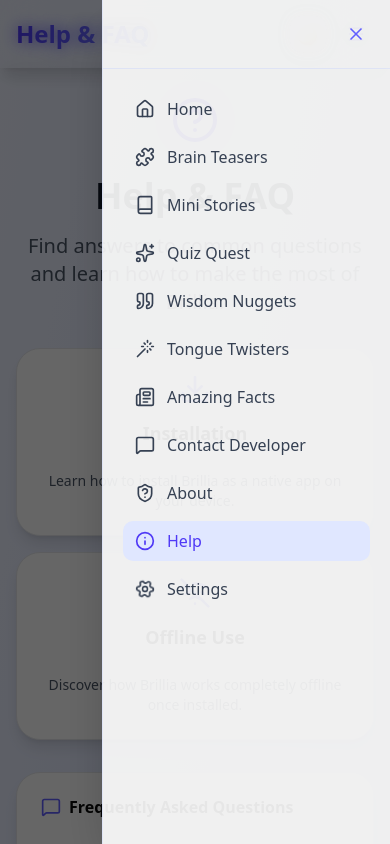
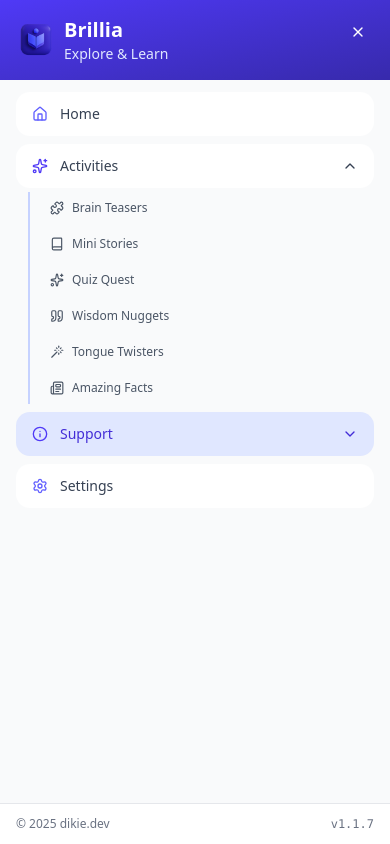
Before and after one commit to dikie001/Brillia, a React (Vite) app: page /help in a window 390 px wide. Both pictures are taken after a click on the button 356 px from the left and 34 px from the top of the page. Shown: the top 844 px of the page. Built offline with nearby package versions, Linux system fonts and the light colour scheme.

Commit message:
`Refactored mobile navigation menu, updated logo and icons, and made various minor changes to improve code structure and consistency.`

```diff
--- a/public/sw.js
+++ b/public/sw.js
@@ -9,7 +9,6 @@ const urlsToCache = [
   "/src/assets/react.svg",
   // Images
   "/images/logo.png",
-  "/images/logo-bg.png",
   "/images/logo.ico",
   "/images/dikie.jpg",
 
--- a/src/components/app/MobileNav.tsx
+++ b/src/components/app/MobileNav.tsx
@@ -1,8 +1,9 @@
+import { APP_VERSION } from "@/constants";
 import {
   Book,
   Home,
   Info,
-  LucideShieldQuestionMark,
+  Shield,
   MessageSquare,
   Newspaper,
   Puzzle,
@@ -10,7 +11,10 @@ import {
   Settings,
   Sparkles,
   Wand,
-  X
+  X,
+  User,
+  ChevronDown,
+  ChevronUp,
 } from "lucide-react";
 import { useEffect, useState } from "react";
 import { useLocation, useNavigate } from "react-router-dom";
@@ -26,17 +30,30 @@ interface User {
   subject: string;
 }
 
-const menuItems = [
-  { label: "Home", icon: Home, to: "/" },
+interface MenuItem {
+  label: string;
+  icon: React.ComponentType<any>;
+  to: string;
+}
+
+const mainItems: MenuItem[] = [{ label: "Home", icon: Home, to: "/" }];
+
+const activitiesItems: MenuItem[] = [
   { label: "Brain Teasers", icon: Puzzle, to: "/brain-teasers" },
   { label: "Mini Stories", icon: Book, to: "/mini-stories" },
   { label: "Quiz Quest", icon: Sparkles, to: "/quiz-quest" },
   { label: "Wisdom Nuggets", icon: Quote, to: "/wisdom-nuggets" },
   { label: "Tongue Twisters", icon: Wand, to: "/tongue-twisters" },
   { label: "Amazing Facts", icon: Newspaper, to: "/amazing-facts" },
+];
+
+const supportItems: MenuItem[] = [
   { label: "Contact Developer", icon: MessageSquare, to: "/contact-developer" },
-  { label: "About", icon: LucideShieldQuestionMark, to: "/about" },
+  { label: "About", icon: Shield, to: "/about" },
   { label: "Help", icon: Info, to: "/help" },
+];
+
+const settingsItems: MenuItem[] = [
   { label: "Settings", icon: Settings, to: "/settings" },
 ];
 
@@ -44,79 +61,221 @@ export default function MobileNav({ open, onClose }: MobileMenuProps) {
   const navigate = useNavigate();
   const location = useLocation();
   const [user, setUser] = useState<User>({ name: "", hobby: "", subject: "" });
+  const [activitiesOpen, setActivitiesOpen] = useState(true);
+  const [supportOpen, setSupportOpen] = useState(false);
 
   useEffect(() => {
     const userDetails = localStorage.getItem("user-info");
     userDetails && setUser(JSON.parse(userDetails));
   }, []);
 
+  const isGroupActive = (items: MenuItem[]) =>
+    items.some((item) => location.pathname === item.to);
+
+  if (!open) return null;
+
   return (
     <>
-      {/* Overlay */}
-      {open && (
       <div
         onClick={onClose}
-          className="fixed inset-0 h-screen bg-black/60 backdrop-blur-sm z-40"
+        className="fixed inset-0 bg-black/60 h-screen backdrop-blur-sm z-40"
       />
-      )}
 
-      {/* Side Menu */}
-      <div
-        className={`fixed top-0 right-0 lg:right-1/2 lg:translate-x-1/2 lg:w-150 w-72 h-screen lg:h-160 lg:rounded-b-xl shadow-2xl z-50 transform transition-transform duration-300 flex flex-col
-          bg-white/90 dark:bg-gray-950/90 border-l border-indigo-200/40 dark:border-indigo-800/40
+      <div className="fixed top-0 right-0 w-full sm:w-80 lg:w-96 h-screen flex flex-col bg-white dark:bg-gray-900 shadow-2xl z-50 overflow-hidden">
+        {/* Header */}
+        <div className="relative bg-gradient-to-br from-indigo-600 to-indigo-800 dark:from-indigo-600 dark:to-indigo-800 p-4">
+          <button
+            onClick={onClose}
+            className="absolute top-4 right-4 p-2 rounded-lg hover:bg-black/20 cursor-pointer transition"
+          >
+            <X className="w-4 h-4 text-white" />
+          </button>
+
+          <div className="flex items-center gap-2">
+            <img
+              src="/images/logo.png"
+              className="h-10 cursor-pointer"
+              onClick={() => navigate("/")}
+              alt="logo"
+            />
+            <div>
+              <h2 className="text-xl font-semibold text-white">
+                {user.name || "Brillia"}
+              </h2>
+              <p className="text-sm text-indigo-100">Explore & Learn</p>
+            </div>
+          </div>
+        </div>
+
+        {/* Scrollable Menu */}
+        <nav className="flex-1  px-4 py-3 space-y-2 overflow-y-auto bg-gray-50 dark:bg-gray-900/50">
+          {/* Main */}
+          {mainItems.map(({ label, icon: Icon, to }) => {
+            const active = location.pathname === to;
+            return (
+              <button
+                key={label}
+                onClick={() => {
+                  navigate(to);
+                  onClose();
+                }}
+                className={`flex items-center cursor-pointer gap-3 w-full px-4 py-3 rounded-xl text-sm font-medium transition
                 ${
-            open
-              ? "translate-x-0 lg:translate-y-0"
-              : "translate-x-full lg:-translate-y-150 opacity-10"
+                  active
+                    ? "bg-indigo-800/30 text-white shadow-md"
+                    : "bg-white dark:bg-gray-800 text-gray-700 dark:text-gray-200 hover:bg-indigo-50 dark:hover:bg-gray-800/80"
                 }`}
               >
-        {/* Header */}
-        <div className="flex items-center justify-between p-4 border-b border-indigo-200/40 dark:border-indigo-800/40">
-          <h1 className="text-2xl lg:text-3xl font-black bg-gradient-to-r from-indigo-600 via-indigo-500 to-indigo-400 bg-clip-text text-transparent leading-tight">
-            {user.name}
-          </h1>
+                <Icon
+                  className={`w-4 h-4 ${
+                    active
+                      ? "text-white"
+                      : "text-indigo-500 dark:text-indigo-400"
+                  }`}
+                />
+                {label}
+              </button>
+            );
+          })}
 
-          <button
-            onClick={onClose}
-            className="p-2 rounded-md cursor-pointer hover:bg-indigo-100 dark:hover:bg-indigo-400/40 transition"
-          >
-            <X className="w-5 h-5 text-indigo-500 dark:text-indigo-300" />
-          </button>
-        </div>
+          {/* Activities */}
+          <MenuGroup
+            title="Activities"
+            icon={Sparkles}
+            open={activitiesOpen}
+            toggle={() => setActivitiesOpen(!activitiesOpen)}
+            items={activitiesItems}
+            isGroupActive={isGroupActive}
+            navigate={navigate}
+            onClose={onClose}
+            location={location}
+          />
 
-        {/* Menu Buttons */}
-        <div className="flex flex-col h-full mb-4">
-          <div className="flex flex-1 flex-col p-5 space-y-2 text-gray-700 dark:text-gray-200">
-            {menuItems.map((item) => {
-              const active = location.pathname === item.to;
+          {/* Support */}
+          <MenuGroup
+            title="Support"
+            icon={Info}
+            open={supportOpen}
+            toggle={() => setSupportOpen(!supportOpen)}
+            items={supportItems}
+            isGroupActive={isGroupActive}
+            navigate={navigate}
+            onClose={onClose}
+            location={location}
+          />
+
+          {/* Settings */}
+          {settingsItems.map(({ label, icon: Icon, to }) => {
+            const active = location.pathname === to;
             return (
               <button
-                  key={item.label}
+                key={label}
                 onClick={() => {
-                    navigate(item.to);
+                  navigate(to);
                   onClose();
                 }}
-                  className={`flex items-center gap-3 py-2 px-3 rounded-lg transition-colors
+                className={`flex items-center cursor-pointer gap-3 w-full py-3 px-4 rounded-xl text-sm font-medium transition
                 ${
                   active
-                        ? "bg-indigo-100 dark:bg-indigo-900/40 text-indigo-600 dark:text-indigo-300"
-                        : "hover:bg-indigo-50 dark:hover:bg-indigo-900/30"
+                    ? "bg-indigo-800/20 text-white shadow-md"
+                    : "bg-white dark:bg-gray-800 text-gray-700 dark:text-gray-200 hover:bg-indigo-50 dark:hover:bg-gray-800/80"
                 }`}
               >
-                  <item.icon
-                    className={`w-5 h-5 ${
-                      item.label === "Settings" && "animate-spin"
+                <Icon
+                  className={`w-4 h-4 ${
+                    active
+                      ? "text-white"
+                      : "text-indigo-500 dark:text-indigo-400"
                   }`}
                 />
-                  {item.label}
+                {label}
+              </button>
+            );
+          })}
+        </nav>
+
+        {/* Footer */}
+        <footer className="border-t border-gray-200 dark:border-gray-800 bg-white dark:bg-gray-900 px-4 py-3 text-xs flex justify-between text-gray-500 dark:text-gray-400">
+          <span>© {new Date().getFullYear()} dikie.dev</span>
+          <span className="font-mono">v{APP_VERSION}</span>
+        </footer>
+      </div>
+    </>
+  );
+}
+
+type GroupProps = {
+  title: string;
+  icon: any;
+  open: boolean;
+  toggle: () => void;
+  items: MenuItem[];
+  isGroupActive: (items: MenuItem[]) => boolean;
+  navigate: (path: string) => void;
+  onClose: () => void;
+  location: any;
+};
+
+function MenuGroup({
+  title,
+  icon: IconGroup,
+  open,
+  toggle,
+  items,
+  isGroupActive,
+  navigate,
+  onClose,
+  location,
+}: GroupProps) {
+  const activeGroup = isGroupActive(items);
+
+  return (
+    <div className="space-y-1">
+      <button
+        onClick={toggle}
+        className={`flex items-center cursor-pointer justify-between w-full px-4 py-3 rounded-xl text-sm font-medium transition
+        ${
+          activeGroup
+            ? "bg-indigo-100  dark:bg-indigo-900/30 text-indigo-700 dark:text-indigo-300"
+            : "bg-white  dark:bg-gray-800 text-gray-700 dark:text-gray-200 hover:bg-gray-100 dark:hover:bg-gray-800/80"
+        }`}
+      >
+        <div className="flex items-center gap-3">
+          <IconGroup className="w-4 h-4 text-indigo-600 dark:text-indigo-400" />
+          <span>{title}</span>
+        </div>
+        {open ? (
+          <ChevronUp className="w-4 h-4" />
+        ) : (
+          <ChevronDown className="w-4 h-4" />
+        )}
+      </button>
+
+      {open && (
+        <div className="ml-3 mt-1 border-l-2 border-indigo-200 dark:border-indigo-800 pl-2 space-y-1 transition-all">
+          {items.map(({ label, icon: Icon, to }) => {
+            const active = location.pathname === to;
+            return (
+              <button
+                key={label}
+                onClick={() => {
+                  navigate(to);
+                  onClose();
+                }}
+                className={`flex items-center cursor-pointer gap-2 w-full px-3 py-2 rounded-lg text-xs transition
+                ${
+                  active
+                    ? "bg-indigo-800/20 ring ring-indigo-800 text-white font-medium"
+                    : "text-gray-600 dark:text-gray-400 hover:bg-indigo-50 dark:hover:bg-gray-800 hover:text-indigo-600 dark:hover:text-indigo-400"
+                }`}
+              >
+                <Icon className="w-3.5 h-3.5" />
+                {label}
               </button>
             );
           })}
         </div>
-
-
+      )}
     </div>
-      </div>
-    </>
   );
 }
--- a/src/components/app/Navbar.tsx
+++ b/src/components/app/Navbar.tsx
@@ -4,6 +4,7 @@ import { useEffect, useState } from "react";
 import { useNavigate } from "react-router-dom";
 import MobileNav from "./MobileNav";
 import PWAInstall from "../PWAInstall";
+import logo from "/images/logo.png"
 
 const greetings = [
   "Hello",
@@ -57,14 +58,15 @@ const Navbar = ({ currentPage }: MainProp) => {
     <nav className="fixed top-0 left-0 z-50 w-full flex items-center justify-between px-4 py-4 shadow-lg  backdrop-blur-2xl transition-colors duration-300 ">
       {/* Mobile Menu */}
       <MobileNav open={openMenu} onClose={() => setOpenMenu(false)} />
-
       {/* Greeting / Title */}
-      <h1
+      <div
         onClick={() => navigate("/")}
-        className="cursor-pointer text-2xl lg:text-3xl font-extrabold  bg-gradient-to-r from-indigo-600 via-indigo-500 to-indigo-400 bg-clip-text text-transparent leading-tight"
+        className="cursor-pointer text-2xl flex gap-2 lg:text-3xl font-extrabold  bg-gradient-to-r from-indigo-600 via-indigo-500 to-indigo-400 bg-clip-text text-transparent leading-tight"
       >
+        {" "}
+        <img src={logo} className="h-10" alt="" />
         {navName}
-      </h1>
+      </div>
 
       {/* Actions */}
       <div className="flex items-center gap-3">
--- a/src/pages/QuizQuest.tsx
+++ b/src/pages/QuizQuest.tsx
@@ -27,7 +27,7 @@ import Navbar from "@/components/app/Navbar";
 import { STORAGE_KEYS } from "@/constants";
 import quizData from "@/jsons/quizData";
 import ResetModal from "@/modals/Delete";
-import quiz from "../assets/images/quiz.png";
+import logo from "/images/logo.png";
 import useSound from "../hooks/useSound";
 import { toast } from "sonner";
 
@@ -689,7 +689,7 @@ const QuizApp: React.FC = () => {
                 <h2 className="text-2xl font-bold text-gray-900 dark:text-white">
                   Test {state.currentTest + 1}
                 </h2>
-                <img src={quiz} className="h-10" alt="quiz icon" />
+                <img src={logo} className="h-10" alt="logo" />
               </div>
               <p className="text-indigo-600 dark:text-indigo-400 font-medium">
                 {currentQ.subject}
```
Also changed, not shown: public/images/logo-bg.png (deleted), public/images/logo.png, public/manifest.json. Lines whose indentation alone changed are shown as unchanged.
